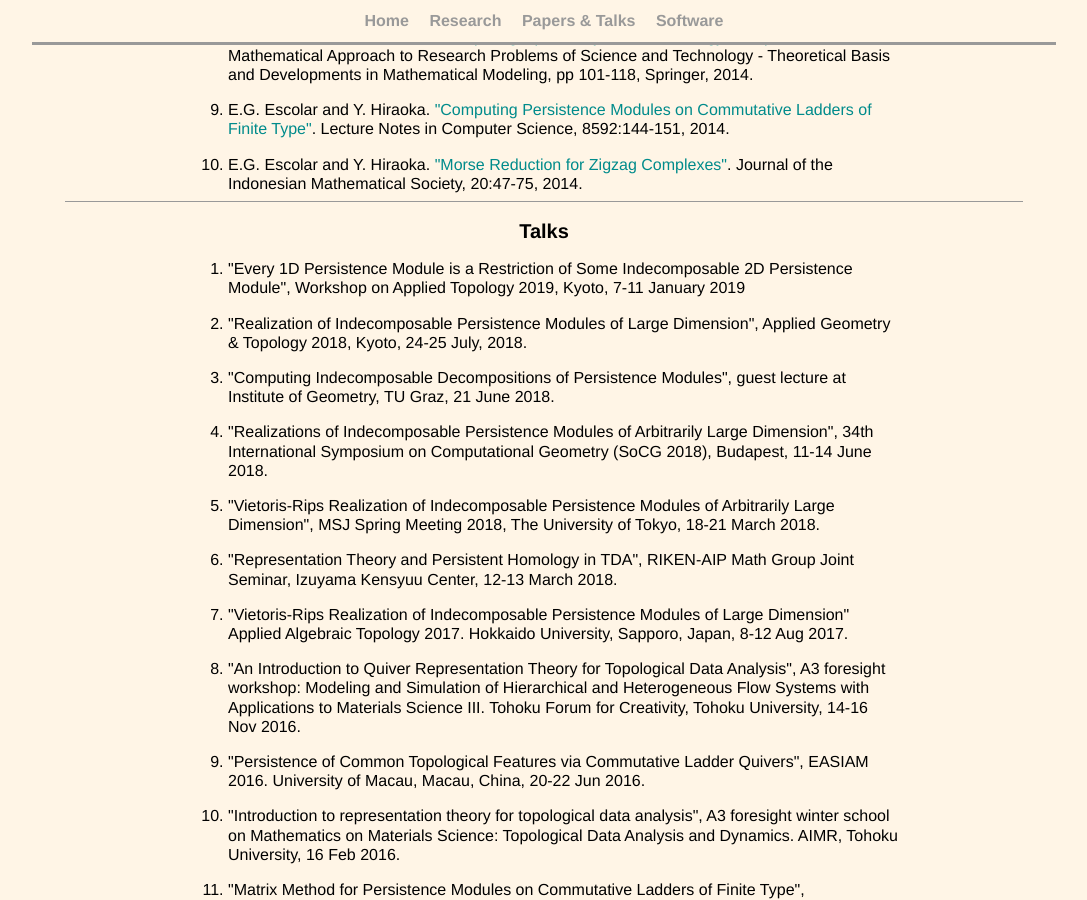
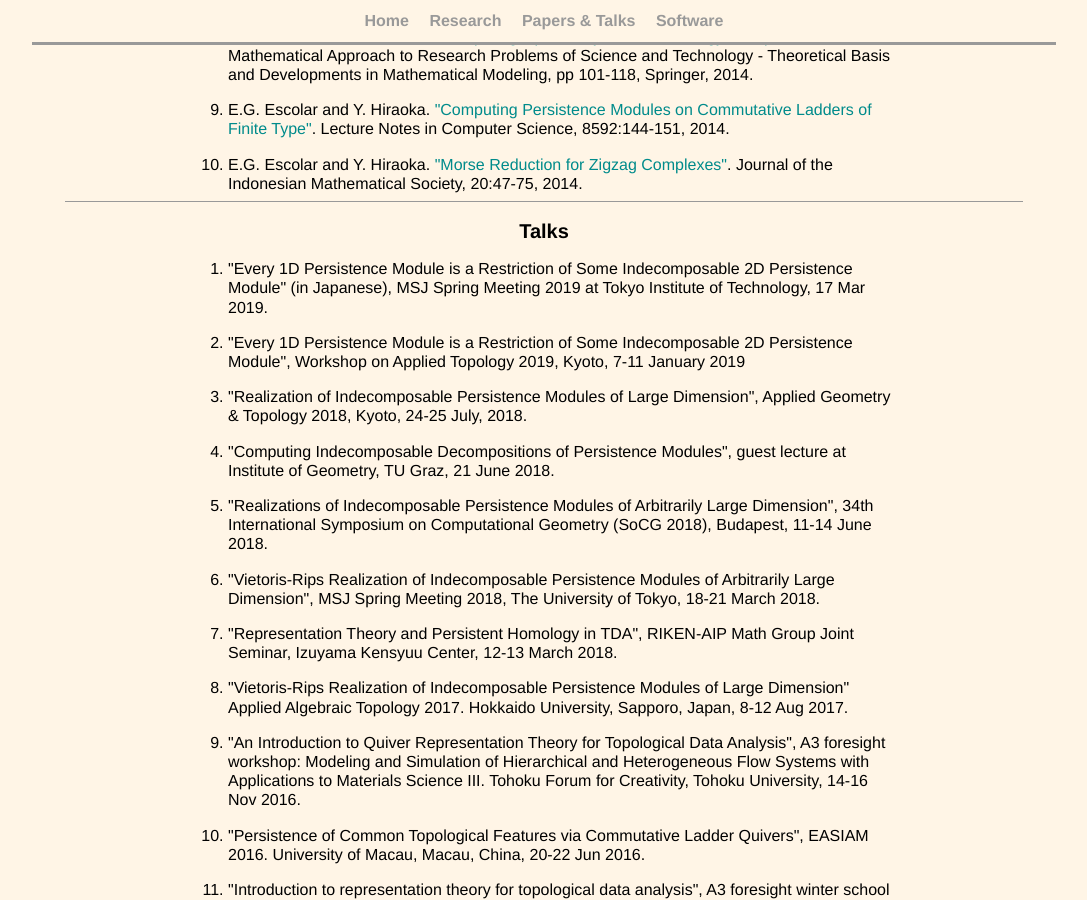
Before and after one commit to emerson-escolar/emerson-escolar.github.io, a Jekyll site: the page built from research_lists.html, in a window 1280 px wide and 900 px high, scrolled down 941 px. Shown: the whole window, without its empty margins (96-1183 px from the left). Built offline with Jekyll 4.4.1, drawn with Linux system fonts in a browser that asks for light colours.

Commit message:
add msj talk

```diff
--- a/research_lists.html
+++ b/research_lists.html
@@ -104,6 +104,9 @@ title: Emer's Papers & Talks
 	<h2> Talks </h2>
 	<ol class="wordbox paperlist">
     <li>
+      "Every 1D Persistence Module is a Restriction of Some Indecomposable 2D Persistence Module" (in Japanese), MSJ Spring Meeting 2019 at Tokyo Institute of Technology, 17 Mar 2019.
+    </li>
+    <li>
       "Every 1D Persistence Module is a Restriction of Some Indecomposable 2D Persistence Module", Workshop on Applied Topology 2019, Kyoto, 7-11 January 2019
     </li>
 		<li>
```
